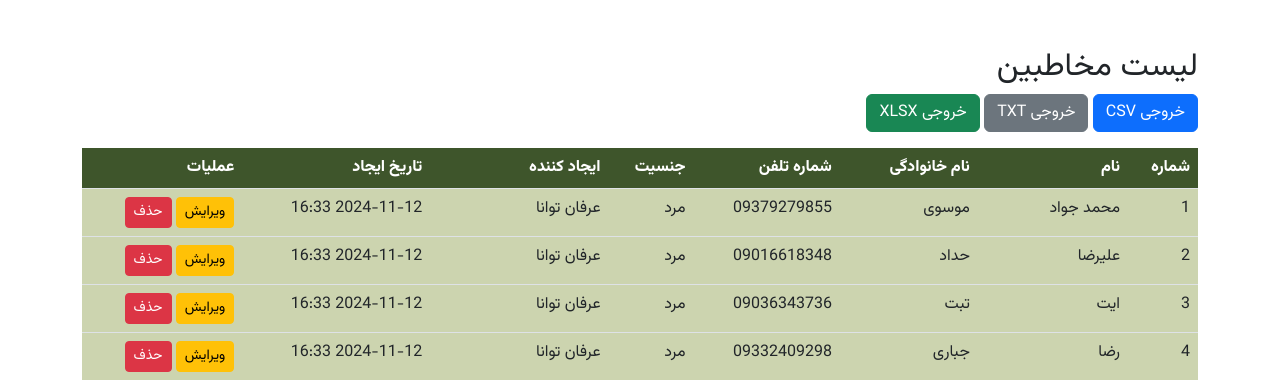
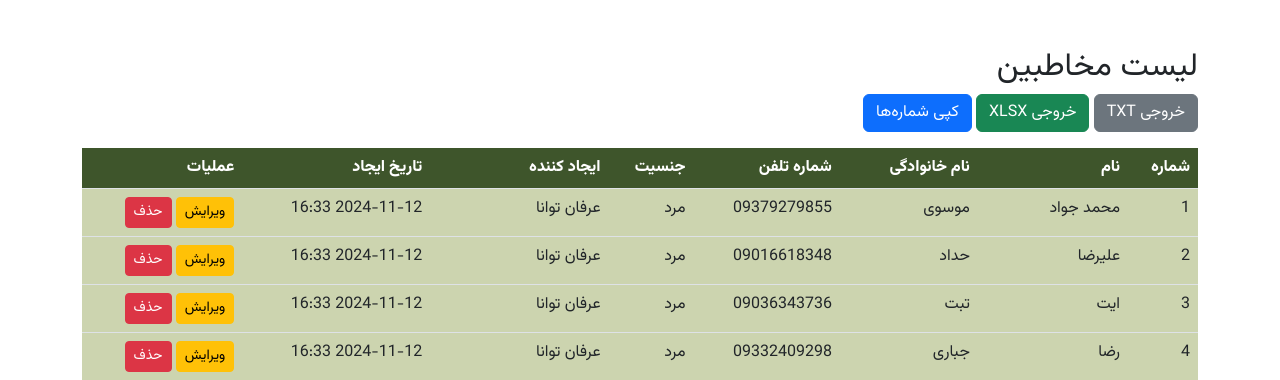
Before and after one commit to ErfanTavana/SmsSender2, a Django app: page /contacts/contact_list/ in a window 1280 px wide. Shown: the part 56-436 px from the top of the page. Run offline with Django 5.2, Linux system fonts and the light colour scheme; a user stored in the database is signed in; data comes from the database, SQL or seed files in the repository; some libraries are stand-ins or nearby versions.

Commit message:
Copying numbers is now correct.

```diff
--- a/contacts/templates/contacts/contact_list.html
+++ b/contacts/templates/contacts/contact_list.html
@@ -8,17 +8,16 @@
 
         <!-- دکمه‌های خروجی گرفتن -->
         <div class="mb-3">
-            <a href="?export=csv" class="btn btn-primary">خروجی CSV</a>
             <a href="?export=txt" class="btn btn-secondary">خروجی TXT</a>
             <!-- دکمه برای خروجی XLSX -->
             <a href="?export=xlsx" class="btn btn-success">خروجی XLSX</a>
-
+            <button id="copy-numbers" class="btn btn-primary">کپی شماره‌ها</button>
         </div>
 
         <table class="table" style="border-collapse: collapse; width: 100%;">
             <thead>
                 <tr style="background-color: #3e552b; color: white;">
-                <th>شماره</th> <!-- ستون شماره -->
+                    <th>شماره</th>
                     <th>نام</th>
                     <th>نام خانوادگی</th>
                     <th>شماره تلفن</th>
@@ -31,10 +30,10 @@
             <tbody>
                 {% for contact in contacts %}
                     <tr style="background-color: #ccd4af;">
-                    <td>{{ forloop.counter }}</td> <!-- نمایش شماره ترتیب -->
+                        <td>{{ forloop.counter }}</td>
                         <td>{{ contact.first_name }}</td>
                         <td>{{ contact.last_name }}</td>
-                    <td>{{ contact.phone_number }}</td>
+                        <td>{{ contact.phone_number }}</td> <!-- شماره تلفن -->
                         <td>{{ contact.gender }}</td>
                         <td>{{ contact.created_by.first_name }} {{ contact.created_by.last_name }}</td>
                         <td>{{ contact.created_at|date:"Y-m-d H:i" }}</td>
@@ -58,5 +57,44 @@
                 window.location.href = "{% url 'delete_contact' 0 %}".replace(0, id);
             }
         }
+
+        // شماره‌ها از طریق context ویو
+        const phoneNumbers = {{ phone_numbers|safe }};
+
+        // دکمه کپی شماره‌ها
+        document.getElementById('copy-numbers').addEventListener('click', function () {
+            // تبدیل لیست شماره‌ها به یک رشته
+            const phoneNumbersString = phoneNumbers.join(',');
+
+            // بررسی اینکه آیا شماره‌ای برای کپی کردن وجود دارد
+            if (!phoneNumbersString) {
+                alert('شماره‌ای برای کپی کردن وجود ندارد.');
+                return;
+            }
+
+            // ایجاد یک تکست‌اریا موقت برای کپی کردن متن
+            const tempTextarea = document.createElement('textarea');
+            tempTextarea.value = phoneNumbersString;
+            tempTextarea.style.position = 'absolute';
+            tempTextarea.style.left = '-9999px'; // پنهان کردن تکست‌اریا
+            document.body.appendChild(tempTextarea);
+
+            // انتخاب و کپی متن
+            tempTextarea.select();
+            tempTextarea.setSelectionRange(0, tempTextarea.value.length); // برای سازگاری با موبایل
+            try {
+                const successful = document.execCommand('copy');
+                if (successful) {
+                    alert('شماره‌ها با موفقیت کپی شدند.');
+                } else {
+                    alert('خطا در کپی شماره‌ها.');
+                }
+            } catch (err) {
+                alert('مرورگر شما از کپی کردن پشتیبانی نمی‌کند.');
+            }
+
+            // حذف تکست‌اریا موقت
+            document.body.removeChild(tempTextarea);
+        });
     </script>
 {% endblock %}
--- a/contacts/views.py
+++ b/contacts/views.py
@@ -215,6 +215,12 @@ from django.http import JsonResponse
 from import_export.formats.base_formats import XLSX
 
 
+from django.shortcuts import render
+from django.http import JsonResponse
+from django.views import View
+from .models import Contact
+from django.db.models import Q
+
 class ContactListView(LoginRequiredMixin, View):
     def get(self, request):
         if not request.user.is_authenticated:
@@ -222,7 +228,6 @@ class ContactListView(LoginRequiredMixin, View):
 
         # گرفتن نام جستجو از پارامترهای GET
         search_query = request.GET.get('search', '')
-        print(request.user.organization)
         # گرفتن مخاطبین مرتبط با سازمان کاربر و اعمال فیلتر بر اساس جستجو
         contacts = Contact.objects.filter(organization_id=request.user.organization.id)
 
@@ -238,12 +243,15 @@ class ContactListView(LoginRequiredMixin, View):
 
             contacts = contacts.filter(filters)
 
+        # جمع‌آوری شماره‌ها برای ارسال به قالب
+        phone_numbers = [contact.phone_number for contact in contacts]
+
         # بررسی اینکه آیا درخواست برای خروجی گرفتن است
         export_format = request.GET.get('export', None)
         if export_format:
             return self.export_contacts(request, contacts, export_format)
 
-        return render(request, 'contacts/contact_list.html', {'contacts': contacts, 'search_query': search_query})
+        return render(request, 'contacts/contact_list.html', {'contacts': contacts, 'search_query': search_query, 'phone_numbers': phone_numbers})
 
     def export_contacts(self, request, contacts, export_format):
         # استفاده از ContactResource برای صادرات داده‌ها
```
Lines whose indentation alone changed are shown as unchanged.
